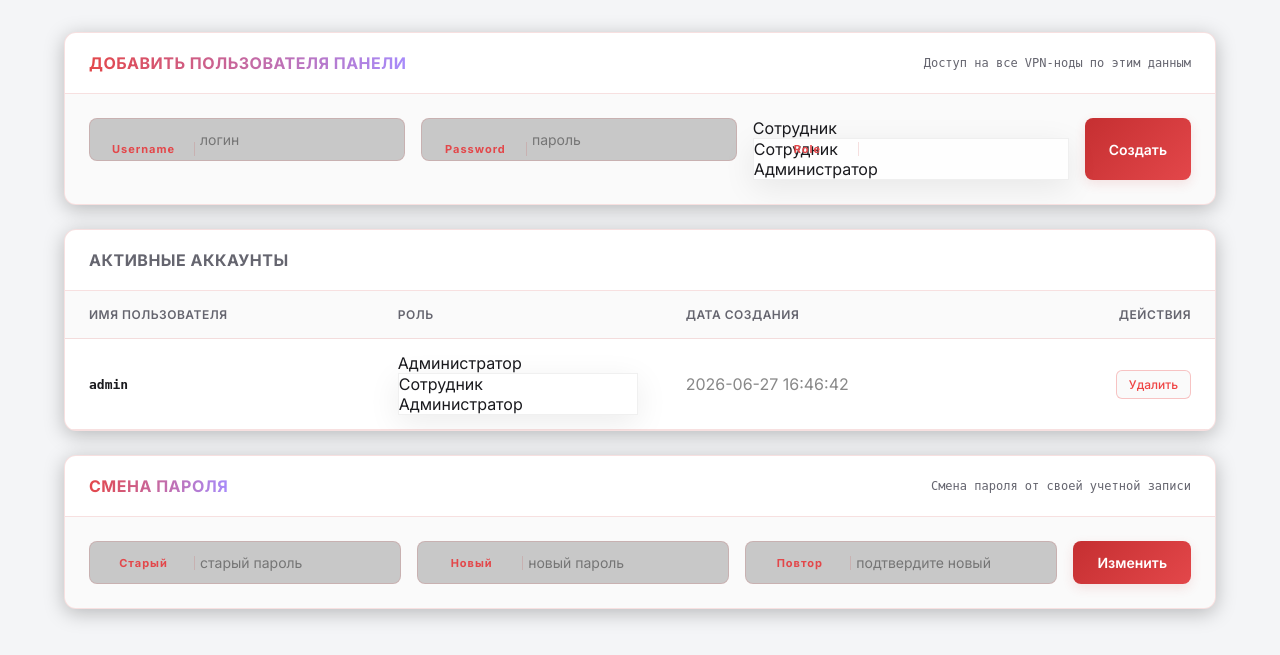
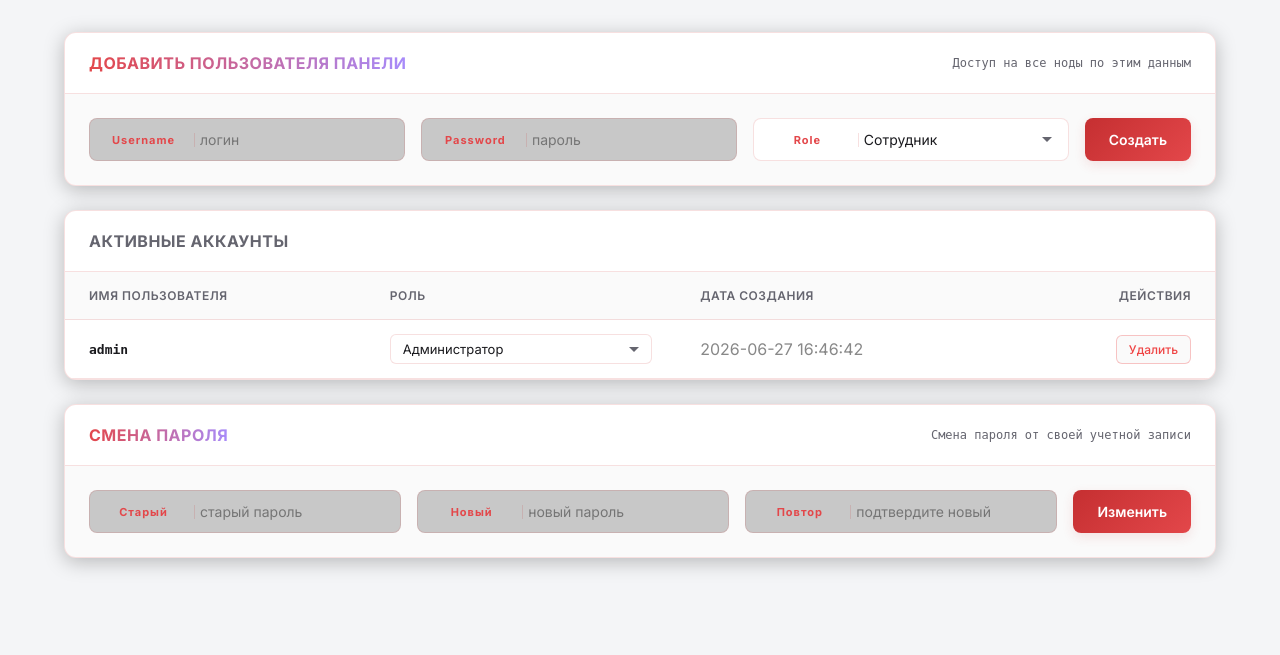
Before and after one commit to Ttolyanich/centralized-auth, a Flask app: page / in a window 1280 px wide. Shown: the part 69-724 px from the top of the page. Run offline with Flask 3, Linux system fonts and the light colour scheme; the visitor is signed in with stand-in values (Sample User, id 1); data comes from the database, SQL or seed files in the repository.

Commit message:
Fix custom select dropdown styles and update header text

```diff
--- a/static/css/style.css
+++ b/static/css/style.css
@@ -934,3 +934,132 @@ html[data-theme="light"] .select-role-table option {
     background-color: #ffffff;
     color: #1a1a1e;
 }
+
+/* Кастомный выпадающий список (Custom Select) */
+.custom-select-wrapper {
+    position: relative;
+    width: 100%;
+    user-select: none;
+}
+
+.custom-select-trigger {
+    width: 100%;
+    background-color: rgba(0, 0, 0, 0.2);
+    border: 1px solid var(--border-color);
+    border-radius: 8px;
+    padding: 12px 16px;
+    color: var(--text-main);
+    font-size: 14px;
+    cursor: pointer;
+    transition: all 0.2s;
+    display: flex;
+    align-items: center;
+    justify-content: space-between;
+    box-sizing: border-box;
+}
+
+.custom-select-trigger::after {
+    content: '';
+    width: 0;
+    height: 0;
+    border-left: 5px solid transparent;
+    border-right: 5px solid transparent;
+    border-top: 5px solid var(--text-muted);
+    transition: transform 0.2s;
+    margin-left: 8px;
+}
+
+.custom-select-wrapper.open .custom-select-trigger {
+    border-color: var(--accent);
+    box-shadow: 0 0 8px var(--accent-glow);
+}
+
+.custom-select-wrapper.open .custom-select-trigger::after {
+    transform: rotate(180deg);
+}
+
+.custom-select-options {
+    position: absolute;
+    top: calc(100% + 6px);
+    left: 0;
+    right: 0;
+    border: 1px solid var(--border-color);
+    border-radius: 8px;
+    z-index: 100;
+    display: none;
+    overflow: hidden;
+    box-shadow: 0 10px 30px rgba(0, 0, 0, 0.4);
+    box-sizing: border-box;
+}
+
+.custom-select-options.open {
+    display: block;
+    animation: fadeInSlide 0.15s ease-out;
+}
+
+.custom-option {
+    padding: 12px 16px;
+    color: var(--text-muted);
+    cursor: pointer;
+    transition: all 0.15s;
+    font-size: 14px;
+    text-align: left;
+}
+
+.custom-option:hover {
+    background-color: var(--accent);
+    color: white;
+}
+
+.custom-option.selected {
+    color: var(--accent);
+    font-weight: 600;
+}
+
+.custom-option.selected:hover {
+    color: white;
+}
+
+/* Стилизация выравнивания select в полях с подписью */
+.input-wrapper.wide-label .custom-select-trigger {
+    padding-left: 110px;
+}
+
+/* Для таблицы */
+.table-cell-dropdown .custom-select-trigger {
+    padding: 6px 12px;
+    font-size: 13px;
+    border-radius: 6px;
+    min-width: 140px;
+    text-align: left;
+}
+
+.table-cell-dropdown .custom-option {
+    padding: 8px 12px;
+    font-size: 13px;
+}
+
+.table-cell-dropdown .custom-select-options {
+    top: calc(100% + 4px);
+}
+
+@keyframes fadeInSlide {
+    from {
+        opacity: 0;
+        transform: translateY(-8px);
+    }
+    to {
+        opacity: 1;
+        transform: translateY(0);
+    }
+}
+
+/* Светлая тема */
+html[data-theme="light"] .custom-select-trigger {
+    background-color: #ffffff;
+    color: var(--text-main);
+}
+html[data-theme="light"] .custom-select-options {
+    background-color: #ffffff;
+    box-shadow: 0 10px 30px rgba(0, 0, 0, 0.08);
+}
--- a/templates/auth_admin.html
+++ b/templates/auth_admin.html
@@ -41,7 +41,7 @@
         <div class="panel-card">
             <div class="card-header">
                 <h2 class="header-title uppercase-accent">Добавить пользователя панели</h2>
-                <p class="header-subtitle font-mono">Доступ на все VPN-ноды по этим данным</p>
+                <p class="header-subtitle font-mono">Доступ на все ноды по этим данным</p>
             </div>
             <div class="card-body bg-offset">
                 <div class="form-row-multi">
```
